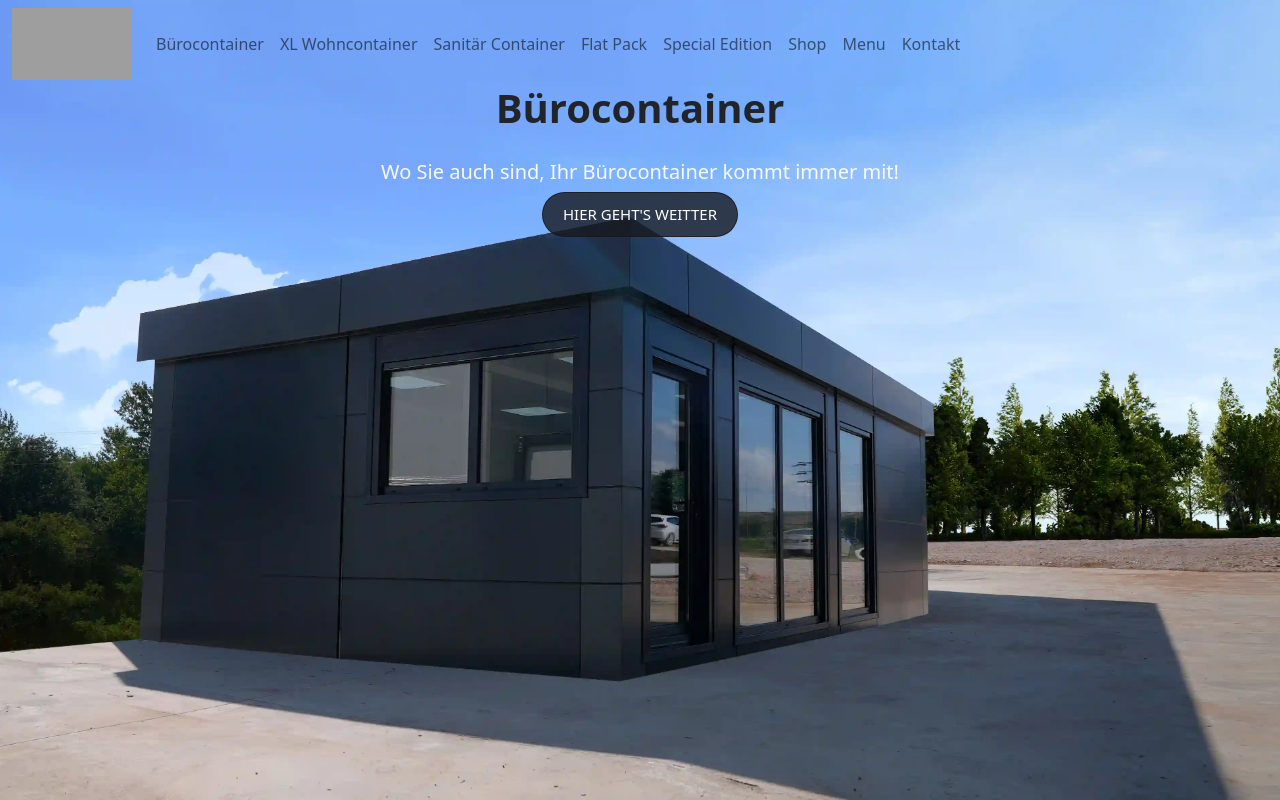
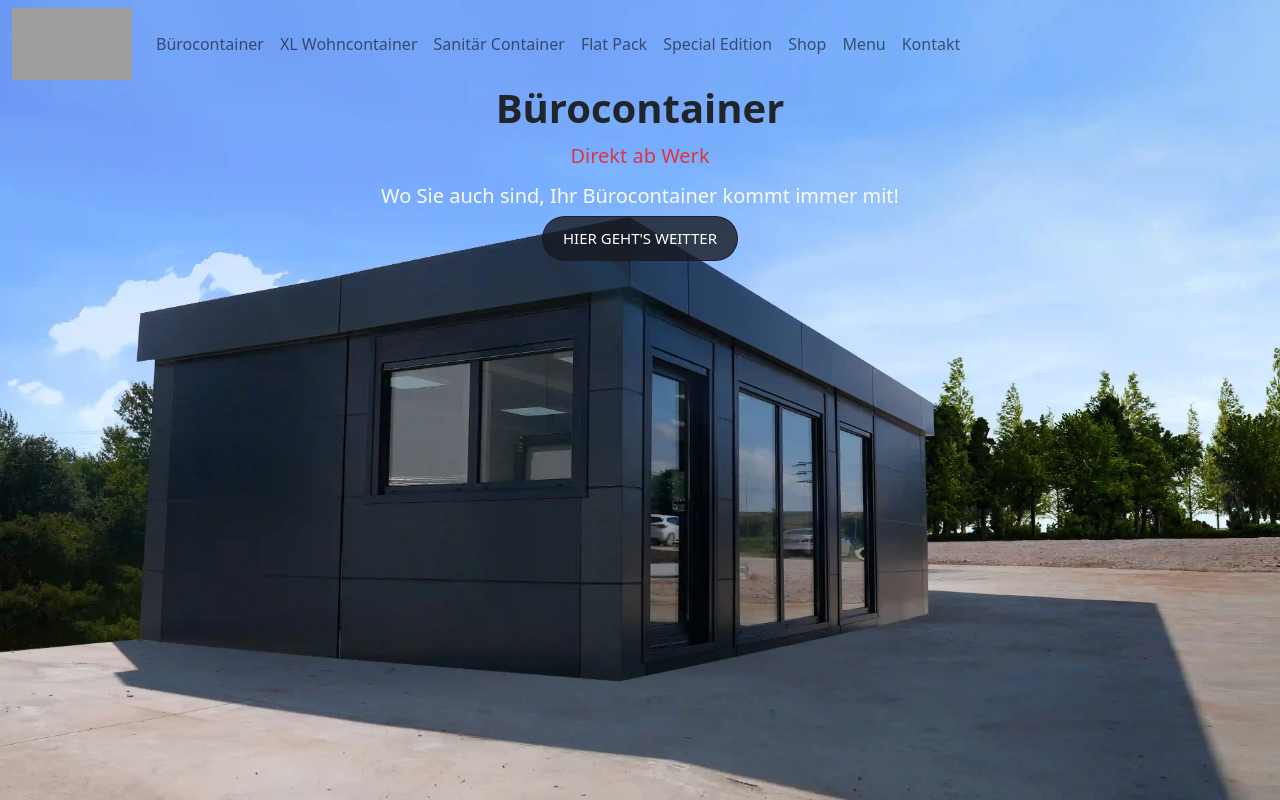
Before and after one commit to oktaycabik/contain-demo, a Next.js app: page / in a window 1280 px wide. Shown: the top 800 px of the page. Built offline with nearby package versions, Linux system fonts and the light colour scheme; grey boxes are pictures that could not be loaded.

Commit message:
duzenleme

```diff
--- a/components/ContainerInto.js
+++ b/components/ContainerInto.js
@@ -7,7 +7,7 @@ const ContainerInto = ({data}) => {
     <div className='intro-img'  style={{ backgroundImage: `url(${data.image})` }}>
     <div className="intro-content">
     <h1 className="mt-1 fw-bold">{data.title.second}</h1>
-    <h5 className="mt-1 fw-bolder text-danger">{data.content.second}</h5>
+    <h5 className="mt-1  text-danger">Direkt ab Werk</h5>
     <h5 className="mt-2 text-light">{data.content.first}</h5>
     <button className="intro-button">HIER GEHT'S WEITTER</button>
     </div>
```
